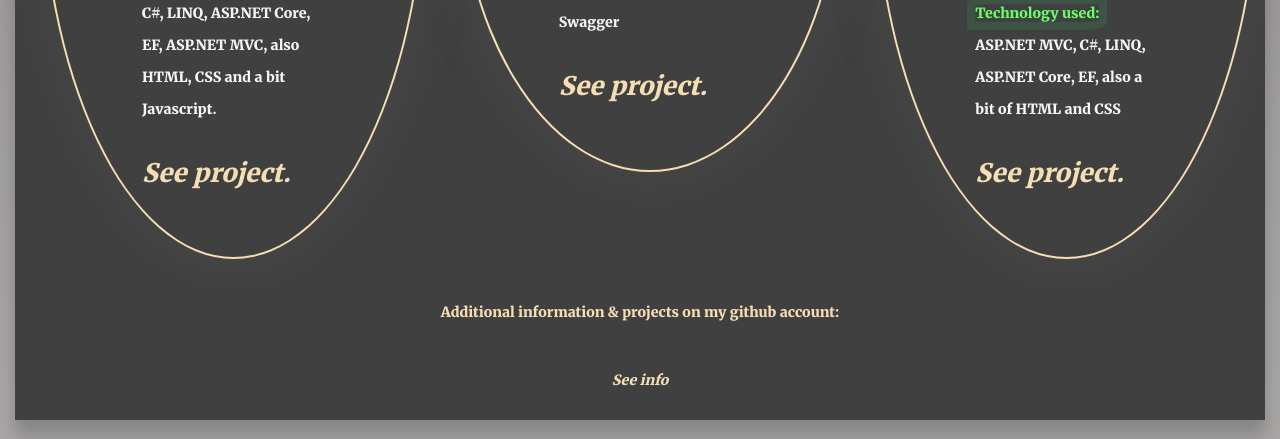
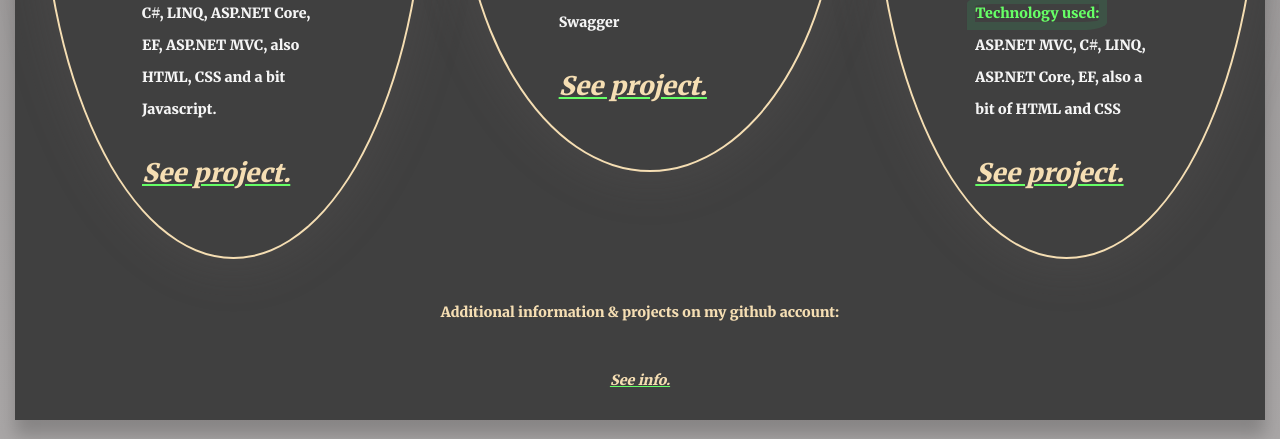
Before and after one commit to adodrndarr/Adis-Drndar__Frontend, a plain HTML site: page index.html in a window 1280 px wide. Shown: the part 5872-6311 px from the top of the page. Drawn offline with Linux system fonts and the light colour scheme.

Commit message:
small update

```diff
--- a/index.html
+++ b/index.html
@@ -320,7 +320,7 @@
                             <span class="additional-info" >Additional information & projects on my github account:</span>
                             <br /><br />
                             <i><a class="info" href="https://github.com/adodrndarr?tab=projects" target="_blank">
-                                    <span class="additional-info">See info</span></a></i>
+                                    <span class="additional-info">See info.</span></a></i>
                         </p>
                     </div>
 
--- a/root/style.css
+++ b/root/style.css
@@ -170,7 +170,14 @@ header { padding-bottom: 100px; }
 .project-card h3 a        { color: wheat;   }
 .project-card h3 a:hover  { color: #66ff66; }
 
-.project-card p i a       { color: wheat;   }
+.info .additional-info,
+.project-card p i a {
+    color: wheat;
+    text-decoration: underline;
+    text-decoration-color: #66ff66;
+}
+
+.info .additional-info:hover,
 .project-card p i a:hover { color: #66ff66; }
 
 .info                     { color: wheat;   }
```
